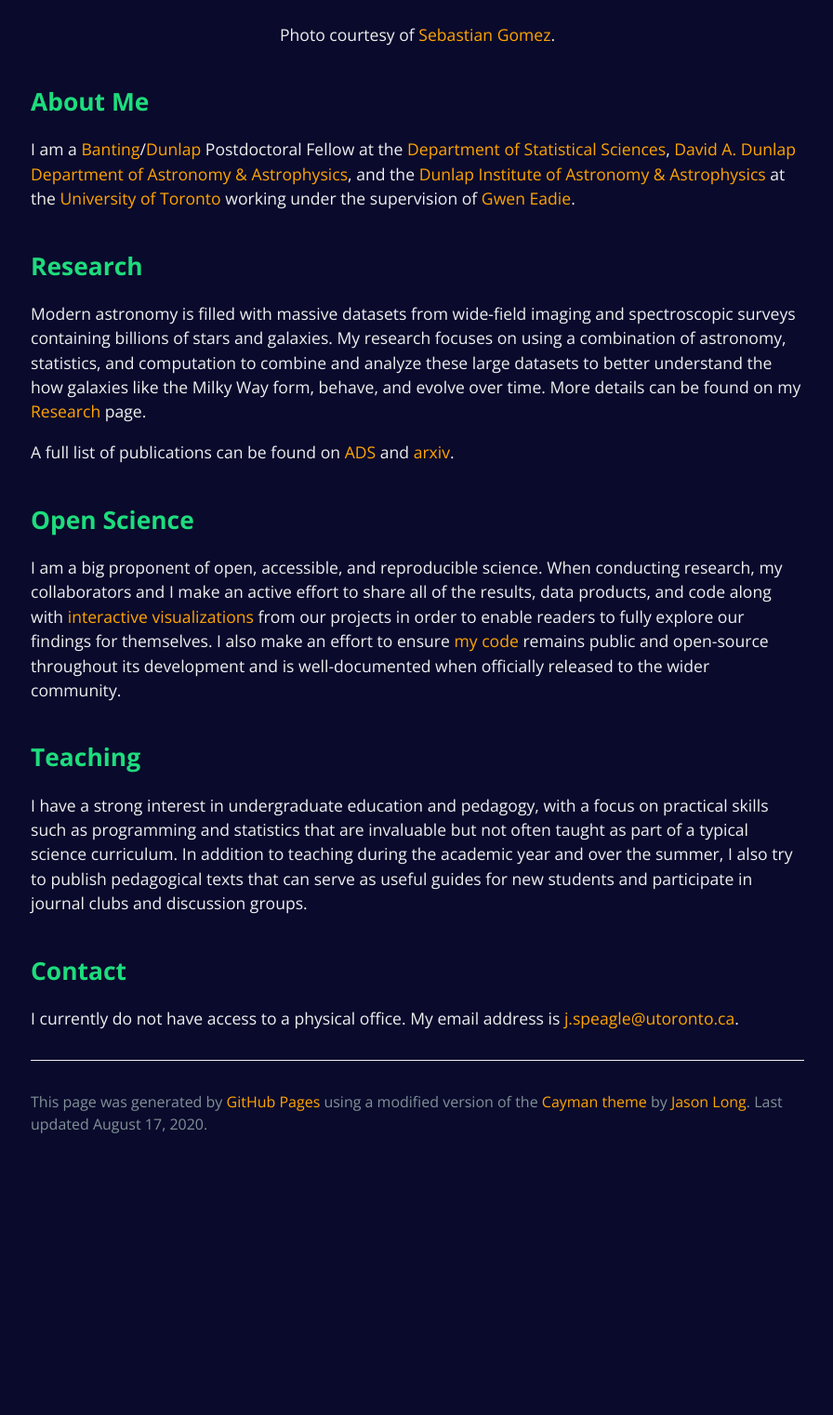
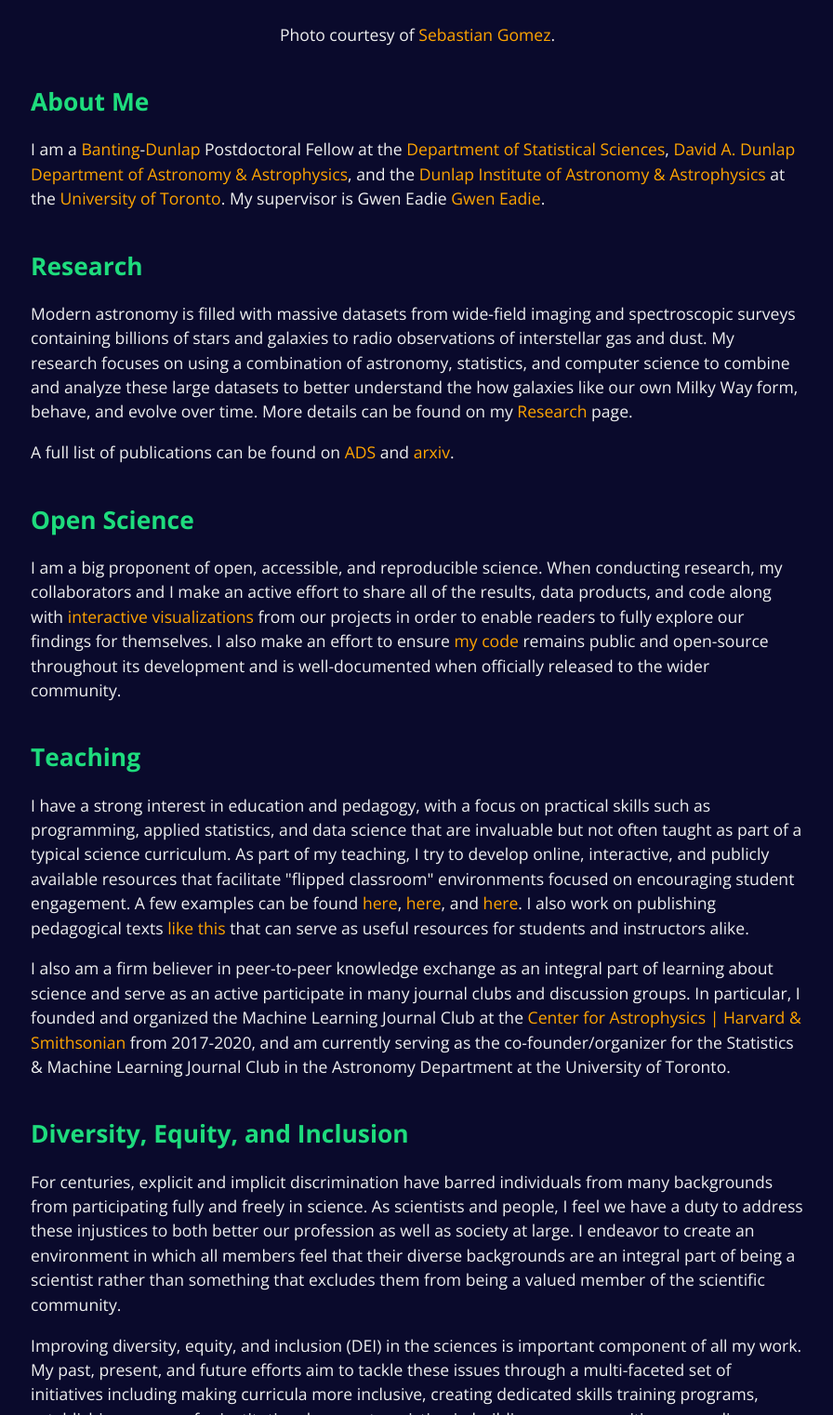
Before and after one commit to joshspeagle/joshspeagle.github.io, a plain HTML site: page index.html in a window 1280 px wide. Shown: the part 1278-2800 px from the top of the page at 93% size, without its empty margins (191-1087 px from the left). Before the commit the page ends 2531 px from the top, so only its background shows below. Drawn offline with nearby package versions, Linux system fonts and the light colour scheme.

Commit message:
job season update
updating the main page to better reflect things for the upcoming job season

```diff
--- a/index.html
+++ b/index.html
@@ -2,7 +2,7 @@
 <html lang="en-us">
   <head>
     <meta charset="UTF-8">
-    <title>Josh Speagle | University of Toronto</title>
+    <title>Joshua S. Speagle | University of Toronto</title>
     <meta name="viewport" content="width=device-width, initial-scale=1">
     <link rel="stylesheet" type="text/css" href="stylesheets/normalize.css" media="screen">
     <link href='https://fonts.googleapis.com/css?family=Open+Sans:400,700' rel='stylesheet' type='text/css'>
@@ -11,7 +11,7 @@
   </head>
   <body>
     <section class="page-header">
-      <h1 class="project-name">Josh Speagle</h1>
+      <h1 class="project-name">Joshua S. Speagle</h1>
       <h2 class="project-tagline">Astrostatistics and Data Science</h2>
       <a href="https://joshspeagle.github.io" class="btn">Home</a>
       <a href="https://joshspeagle.github.io/bio-cv/" class="btn">Bio & CV</a>
@@ -31,13 +31,13 @@
       <h2>
 	<a id="about-me" class="anchor" href="#about-me" aria-hidden="true"><span aria-hidden="true" class="octicon octicon-link"></span></a>About Me</h2>
       <p>
-	I am a <a href="https://banting.fellowships-bourses.gc.ca/en/2019-2020-eng.html">Banting</a>/<a href="https://www.dunlap.utoronto.ca/people/dunlap-fellows/">Dunlap</a> Postdoctoral Fellow at the <a href="https://www.statistics.utoronto.ca/">Department of Statistical Sciences</a>, <a href="https://www.astro.utoronto.ca/">David A. Dunlap Department of Astronomy & Astrophysics</a>, and the <a href="https://www.dunlap.utoronto.ca/">Dunlap Institute of Astronomy & Astrophysics</a> at the <a href="https://www.utoronto.ca/">University of Toronto</a> working under the supervision of <a href="https://www.astro.utoronto.ca/~eadie/cover.html">Gwen Eadie</a>.
+	I am a <a href="https://banting.fellowships-bourses.gc.ca/en/2019-2020-eng.html">Banting</a>-<a href="https://www.dunlap.utoronto.ca/people/dunlap-fellows/">Dunlap</a> Postdoctoral Fellow at the <a href="https://www.statistics.utoronto.ca/">Department of Statistical Sciences</a>, <a href="https://www.astro.utoronto.ca/">David A. Dunlap Department of Astronomy & Astrophysics</a>, and the <a href="https://www.dunlap.utoronto.ca/">Dunlap Institute of Astronomy & Astrophysics</a> at the <a href="https://www.utoronto.ca/">University of Toronto</a>. My supervisor is Gwen Eadie <a href="https://www.astro.utoronto.ca/~eadie/cover.html">Gwen Eadie</a>.
       </p>
 
       <h2>
 	<a id="research" class="anchor" href="#research" aria-hidden="true"><span aria-hidden="true" class="octicon octicon-link"></span></a>Research</h2>
       <p>
-	Modern astronomy is filled with massive datasets from wide-field imaging and spectroscopic surveys containing billions of stars and galaxies. My research focuses on using a combination of astronomy, statistics, and computation to combine and analyze these large datasets to better understand the how galaxies like the Milky Way form, behave, and evolve over time. More details can be found on my <a href="https://joshspeagle.github.io/research/">Research</a> page.
+	Modern astronomy is filled with massive datasets from wide-field imaging and spectroscopic surveys containing billions of stars and galaxies to radio observations of interstellar gas and dust. My research focuses on using a combination of astronomy, statistics, and computer science to combine and analyze these large datasets to better understand the how galaxies like our own Milky Way form, behave, and evolve over time. More details can be found on my <a href="https://joshspeagle.github.io/research/">Research</a> page.
       </p>
       <p>
 	A full list of publications can be found on <a href="https://ui.adsabs.harvard.edu/#search/q=%20author%3A%22speagle%2C%20j%22&sort=date%20desc%2C%20bibcode%20desc&p_=0">ADS</a> and <a href="https://arxiv.org/search/?query=speagle%2C+j&searchtype=author&abstracts=show&order=-announced_date_first&size=50">arxiv</a>.
@@ -52,7 +52,21 @@
       <h2>
 	<a id="teaching" class="anchor" href="#teaching" aria-hidden="true"><span aria-hidden="true" class="octicon octicon-link"></span></a>Teaching</h2>
       <p>
-    I have a strong interest in undergraduate education and pedagogy, with a focus on practical skills such as programming and statistics that are invaluable but not often taught as part of a typical science curriculum. In addition to teaching during the academic year and over the summer, I also try to publish pedagogical texts that can serve as useful guides for new students and participate in journal clubs and discussion groups.
+    I have a strong interest in education and pedagogy, with a focus on practical skills such as programming, applied statistics, and data science that are invaluable but not often taught as part of a typical science curriculum. As part of my teaching, I try to develop online, interactive, and publicly available resources that facilitate "flipped classroom" environments focused on encouraging student engagement. A few examples can be found <a href="https://github.com/AstroHackWeek/AstroHackWeek2020/blob/master/bayesianinference-1/Introduction%20to%20Bayesian%20Inference%20with%20Linear%20Regression%20(complete).ipynb">here</a>, <a href="https://github.com/banneker-aztlan/intro-to-python">here</a>, and <a href="https://github.com/sgossage/BI2019---Python-Course">here</a>. I also work on publishing pedagogical texts <a href="https://arxiv.org/abs/1909.12313">like this</a> that can serve as useful resources for students and instructors alike.
+      </p>
+
+      <p>
+    I also am a firm believer in peer-to-peer knowledge exchange as an integral part of learning about science and serve as an active participate in many journal clubs and discussion groups. In particular, I founded and organized the Machine Learning Journal Club at the <a href="https://www.cfa.harvard.edu/">Center for Astrophysics | Harvard & Smithsonian</a> from 2017-2020, and am currently serving as the co-founder/organizer for the Statistics & Machine Learning Journal Club in the Astronomy Department at the University of Toronto.
+      </p>
+
+      <h2>
+	<a id="Diversity, Equity, and Inclusion" class="anchor" href="#DEI" aria-hidden="true"><span aria-hidden="true" class="octicon octicon-link"></span></a>Diversity, Equity, and Inclusion</h2>
+      <p>
+    For centuries, explicit and implicit discrimination have barred individuals from many backgrounds from participating fully and freely in science. As scientists and people, I feel we have a duty to address these injustices to both better our profession as well as society at large. I endeavor to create an environment in which all members feel that their diverse backgrounds are an integral part of being a scientist rather than something that excludes them from being a valued member of the scientific community.
+      </p>
+
+      <p>
+    Improving diversity, equity, and inclusion (DEI) in the sciences is important component of all my work. My past, present, and future efforts aim to tackle these issues through a multi-faceted set of initiatives including making curricula more inclusive, creating dedicated skills training programs, establishing avenues for institutional support, assisting in building up communities, expanding outreach efforts, increasing data collection, and improving representation.
       </p>
 
       <h2>
@@ -62,7 +76,7 @@
       </p>
 
       <footer class="site-footer">
-        <span class="site-footer-credits">This page was generated by <a href="https://pages.github.com">GitHub Pages</a> using a modified version of the <a href="https://github.com/jasonlong/cayman-theme">Cayman theme</a> by <a href="https://twitter.com/jasonlong">Jason Long</a>. Last updated August 17, 2020.</span>
+        <span class="site-footer-credits">This page was generated by <a href="https://pages.github.com">GitHub Pages</a> using a modified version of the <a href="https://github.com/jasonlong/cayman-theme">Cayman theme</a> by <a href="https://twitter.com/jasonlong">Jason Long</a>. Last updated October 15, 2020.</span>
       </footer>
 
     </section>
```
